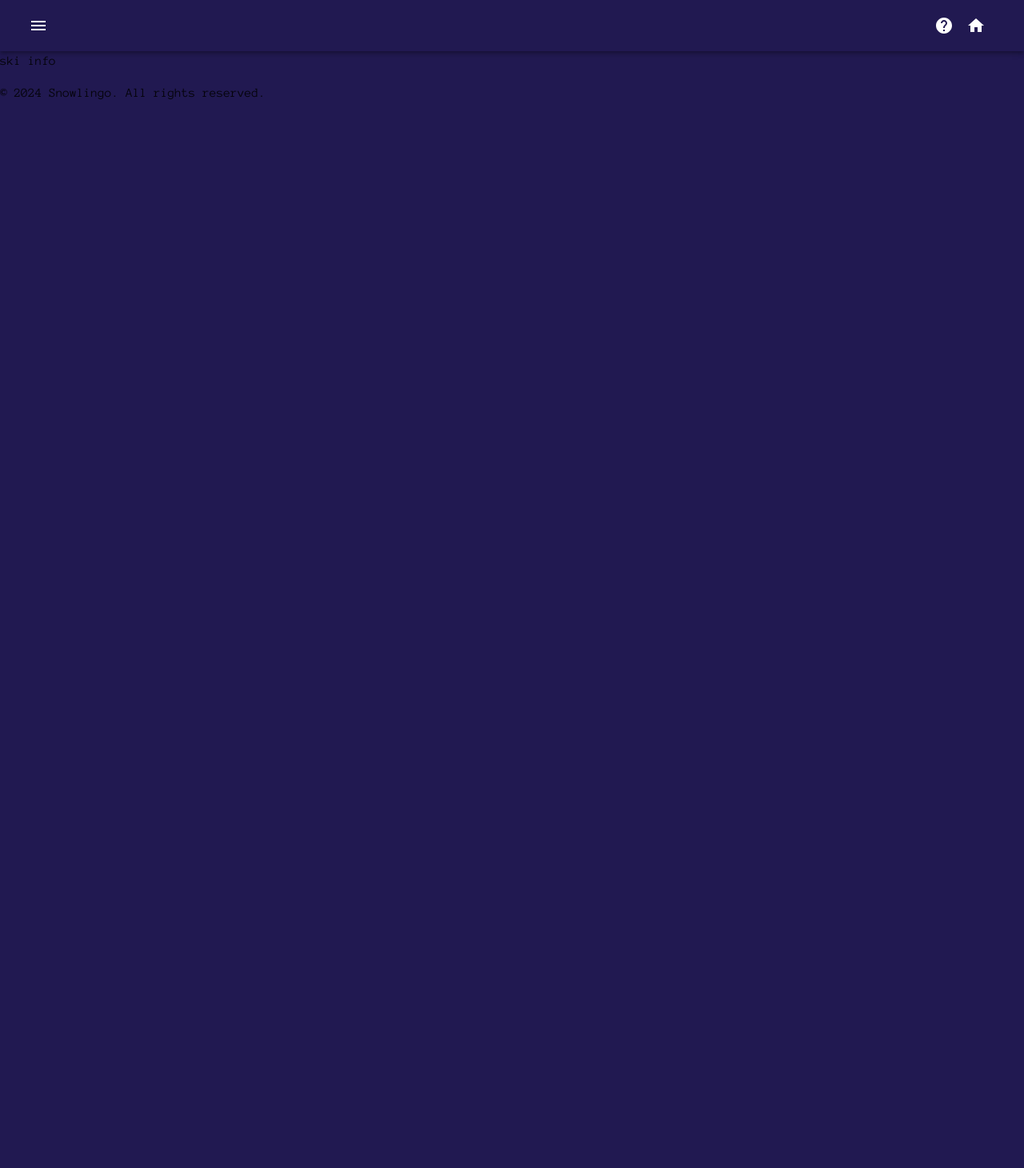
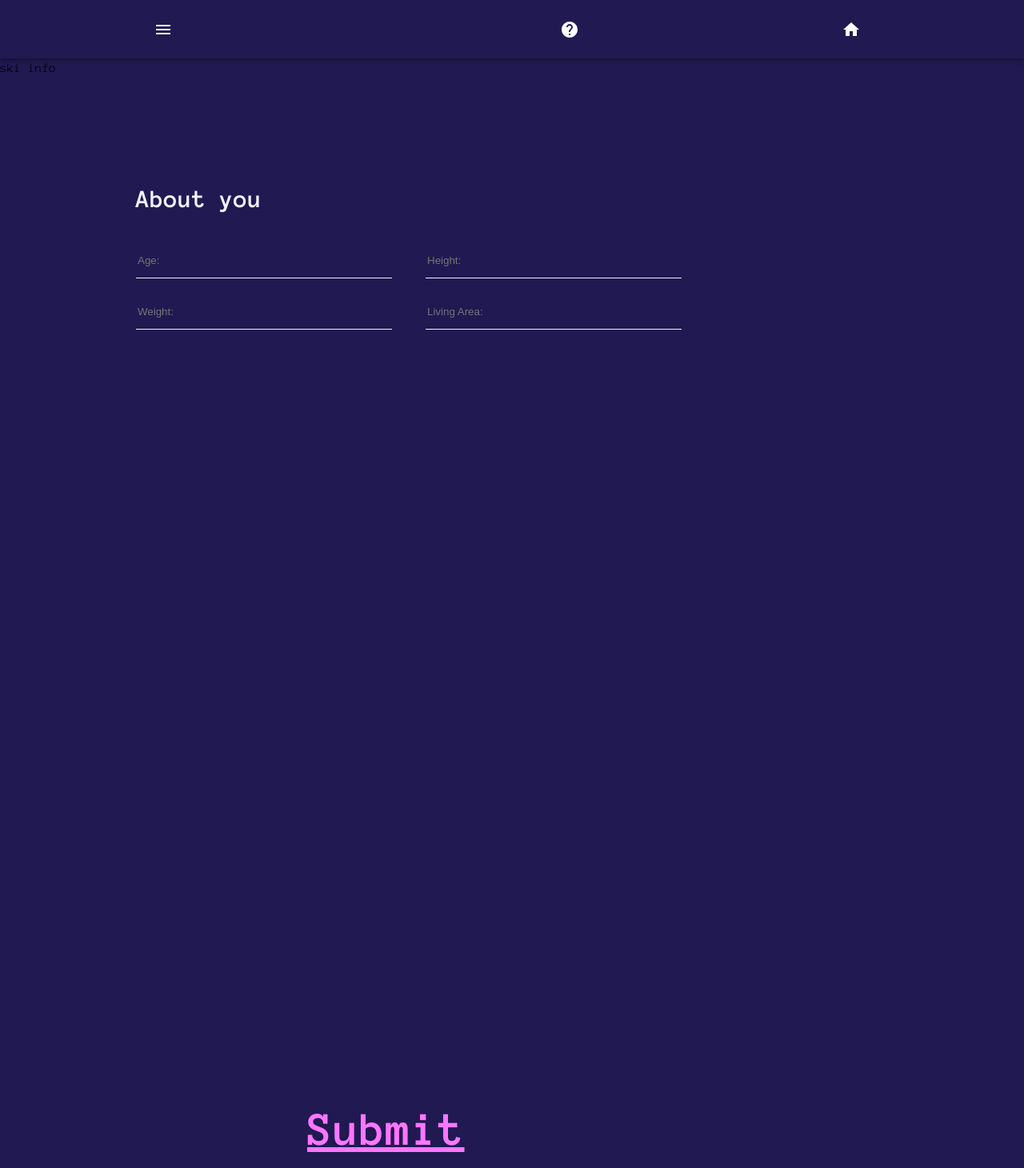
Before and after one commit to CIS5120-Project/Snowlingo, a React (Create React App) app in the folder snowlingo-front/: page /skiinfo in a window 1280 px wide. Shown: the top 1460 px of the page at 80% size. Before the commit the page ends 800 px from the top, so only its background shows below. Built offline with nearby package versions, Linux system fonts and the light colour scheme.

Commit message:
Contents and styles for PersonInfo, SkiInfo

```diff
--- a/snowlingo-front/src/pages/PersonInfo/PersonInfo.css
+++ b/snowlingo-front/src/pages/PersonInfo/PersonInfo.css
@@ -1,11 +1,23 @@
-root {
+#root {
     background-color: #211951;
+}
+
+h1, h2, button {
+    color: #F0F3FF;
 }
 
 button {
     height: 73px;
     width: 352px;
-    color: #15F5BA;
+    border-color: #15F5BA;
+    background-color: #211951;
+    border-radius: 15px;
     text-align: center;
     font-size: 20px;
+    margin-top: 10px;
+    margin-bottom: 10px;
 }
+
+#outer {
+    margin: 10% 10%;
+}
--- a/snowlingo-front/src/pages/PersonInfo/PersonInfo.js
+++ b/snowlingo-front/src/pages/PersonInfo/PersonInfo.js
@@ -1,9 +1,11 @@
 import React from "react";
+import "./PersonInfo.css";
 
-function PersonInfo (){
+function PersonInfo () {
   return (
-    <div>
+    <div id='root'>
       <main> PersonInfo </main>
+      <div id='outer'>
         <h1>About you</h1>
         <div>
           <h2>You want to learn ...</h2>
@@ -26,6 +28,7 @@ function PersonInfo (){
             Advanced
           </button>
         </div>
+      </div>
       <footer>
         <p>© 2024 Snowlingo. All rights reserved.</p>
       </footer>
--- /dev/null
+++ b/snowlingo-front/src/pages/SkiInfo/SkiInfo.css
@@ -0,0 +1,23 @@
+input {
+    border: none;
+    width: 320px;
+    height: 44px;
+    outline: none;
+    background-color: #211951;
+    border-bottom: 1px solid #F0F3FF;
+    margin-top: 10px;
+    margin-bottom: 10px;
+}
+
+#submit {
+    color: #FE76FF;
+    font-size: 60px;
+    line-height: 60px;
+    margin-top: 75%;
+    margin-left: 30%;
+    text-decoration: underline;
+}
+
+h1, input {
+    margin-left: 42px;
+}
--- a/snowlingo-front/src/pages/SkiInfo/SkiInfo.js
+++ b/snowlingo-front/src/pages/SkiInfo/SkiInfo.js
@@ -1,9 +1,20 @@
 import React from "react";
+import "./SkiInfo.css";
 
-function SkiInfo (){
+function SkiInfo () {
   return (
     <div>
       <main> ski info </main>
+      <div id='outer'>
+        <h1>About you</h1>
+        <div>
+          <input id='age' type='text' placeholder='Age:'></input>
+          <input id='height' type='text' placeholder='Height:'></input>
+          <input id='weight' type='text' placeholder='Weight:'></input>
+          <input id='living' type='text' placeholder='Living Area:'></input>
+        </div>
+      </div>
+      <h1 id='submit'>Submit <br></br> &gt;&gt;&gt;</h1>
       <footer>
         <p>© 2024 Snowlingo. All rights reserved.</p>
       </footer>
```
Lines whose indentation alone changed are shown as unchanged.
